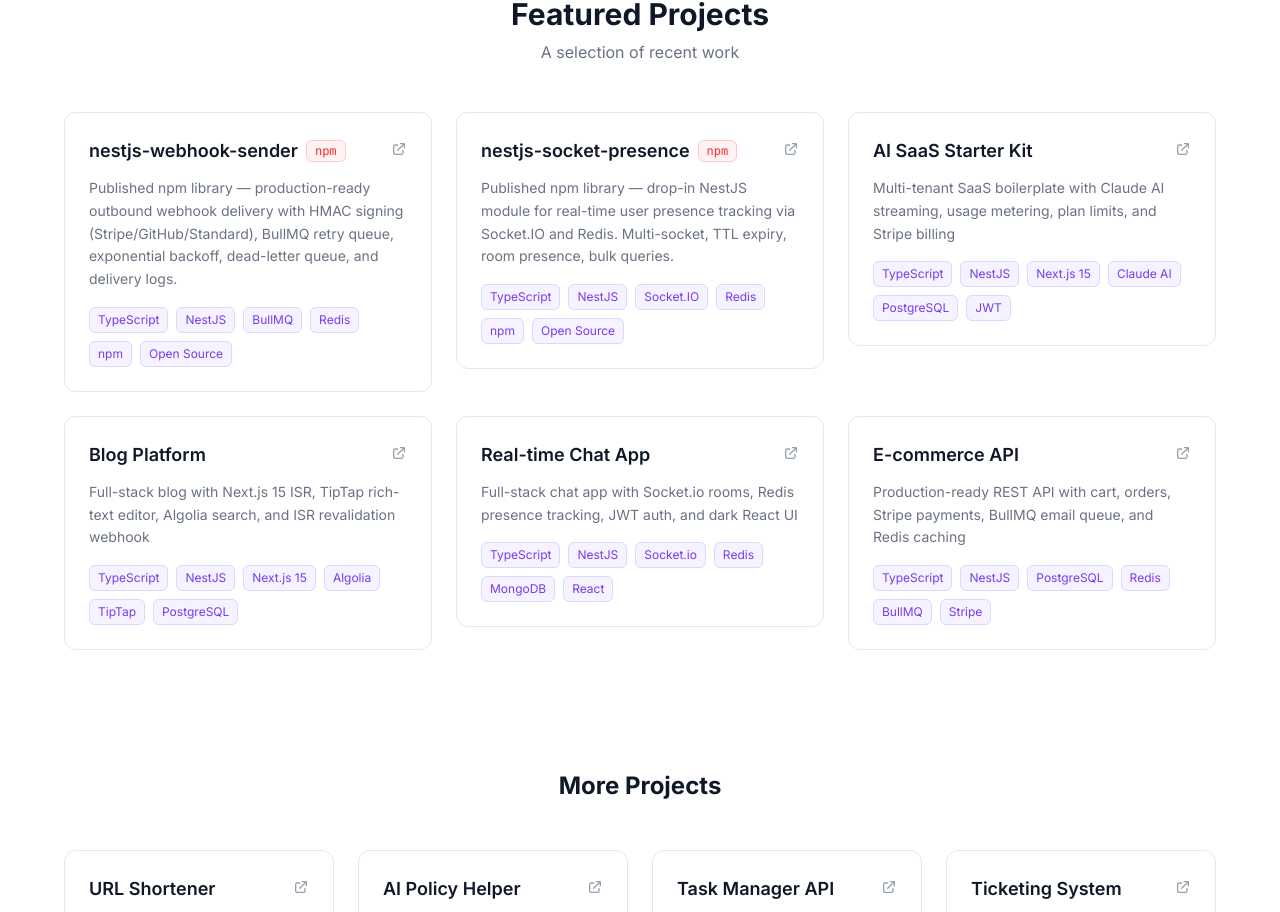
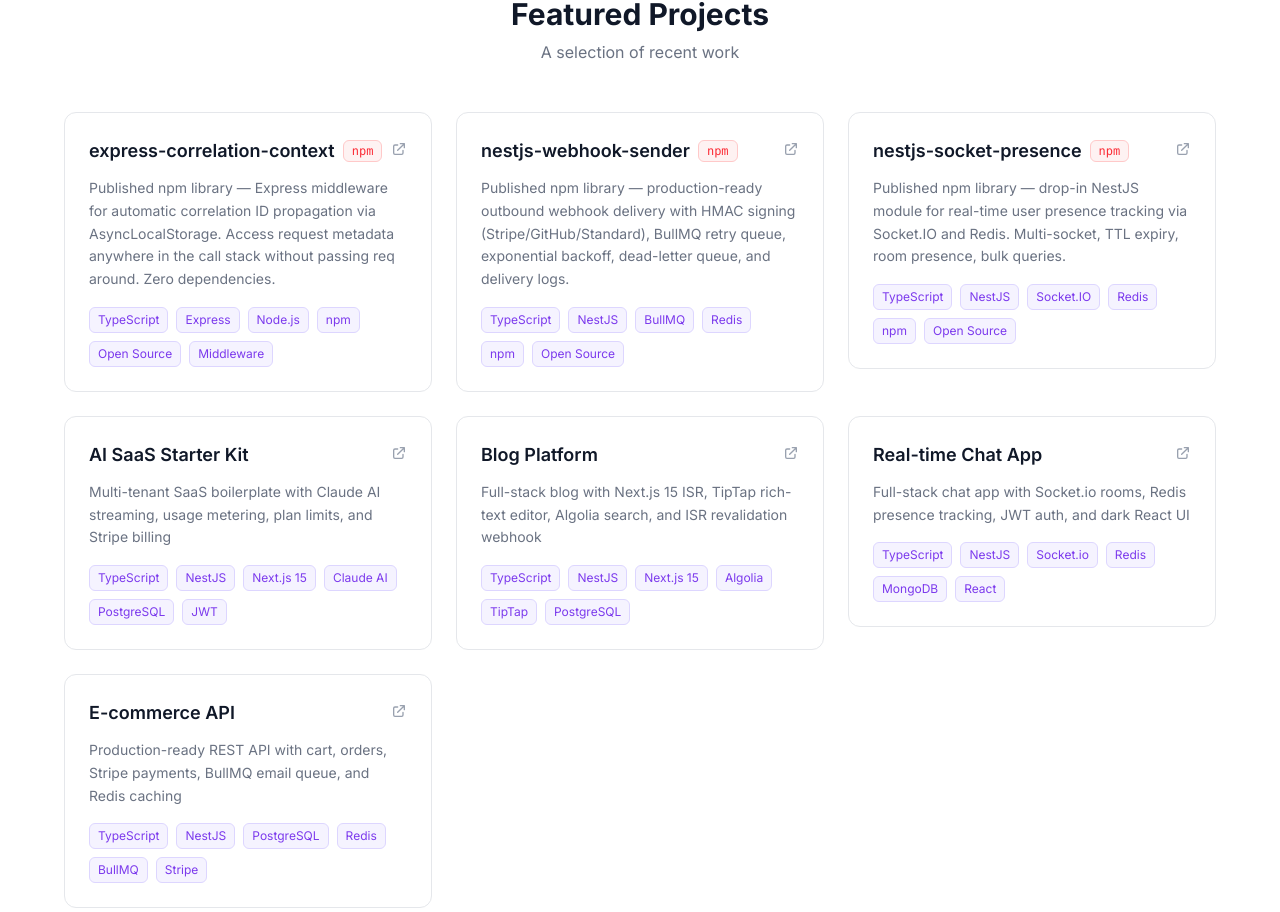
Before and after one commit to SaifuddinTipu/portfolio-website, a Next.js app: page / in a window 1280 px wide. Shown: the part 1383-2295 px from the top of the page. Built offline with nearby package versions, Linux system fonts and the light colour scheme.

Commit message:
feat: add express-correlation-context to portfolio projects

```diff
--- a/data/projects.ts
+++ b/data/projects.ts
@@ -9,6 +9,16 @@
 }
 
 export const featuredProjects: Project[] = [
+  {
+    repo: "express-correlation-context",
+    name: "express-correlation-context",
+    description:
+      "Published npm library — Express middleware for automatic correlation ID propagation via AsyncLocalStorage. Access request metadata anywhere in the call stack without passing req around. Zero dependencies.",
+    tags: ["TypeScript", "Express", "Node.js", "npm", "Open Source", "Middleware"],
+    githubUrl: "https://github.com/SaifuddinTipu/express-correlation-context",
+    npmUrl: "https://www.npmjs.com/package/express-correlation-context",
+    featured: true,
+  },
   {
     repo: "nestjs-webhook-sender",
     name: "nestjs-webhook-sender",
```
